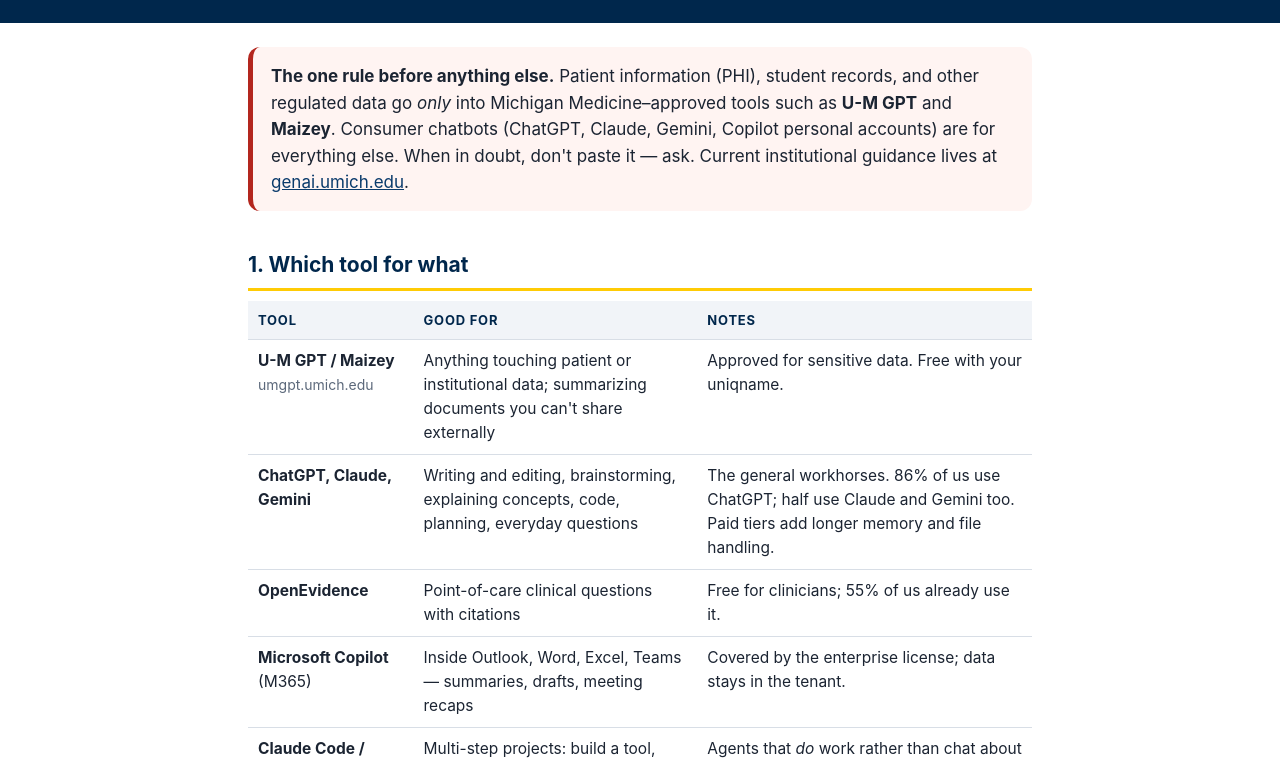
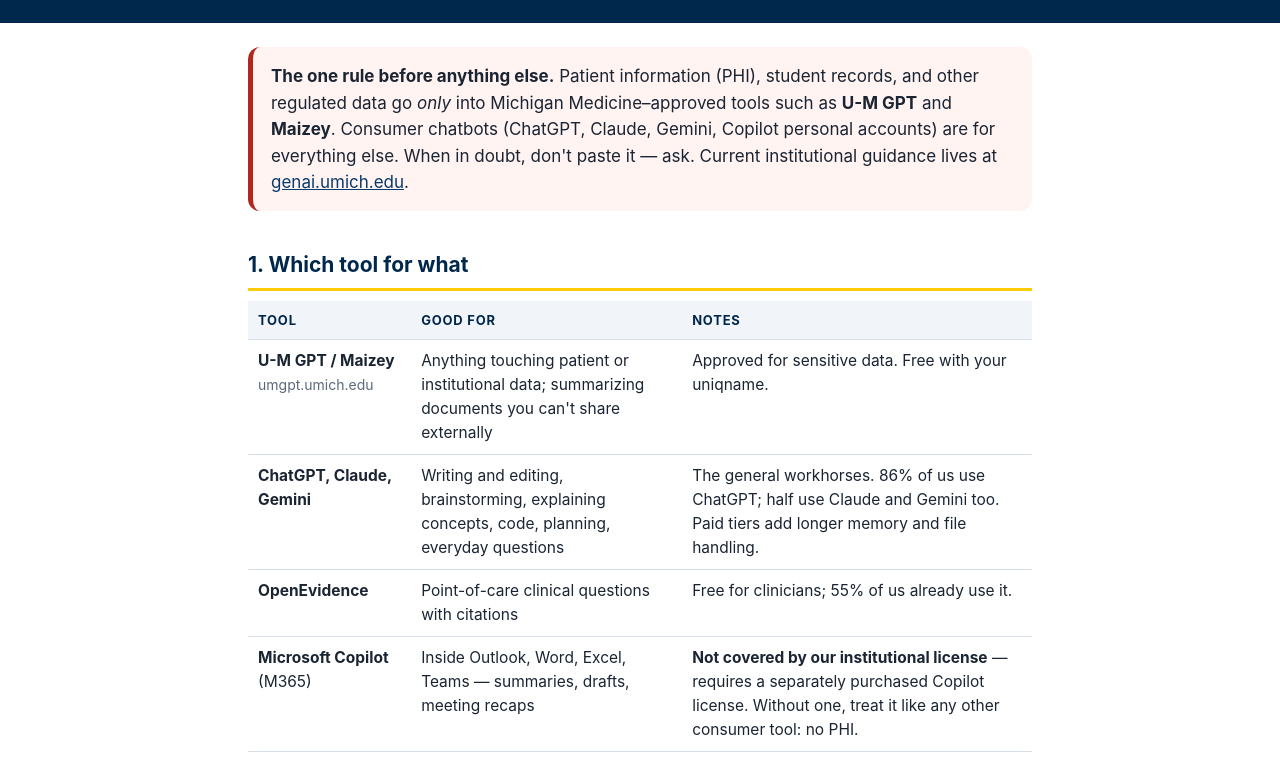
Before and after one commit to umdunn/Urology-AI-Guide, a plain HTML site: page index.html in a window 1280 px wide. Shown: the part 202-962 px from the top of the page. Drawn offline with Linux system fonts and the light colour scheme.

Commit message:
Add files via upload

```diff
--- a/index.html
+++ b/index.html
@@ -61,7 +61,7 @@
   <tr><td><strong>U-M GPT / Maizey</strong><br><span class="small">umgpt.umich.edu</span></td><td>Anything touching patient or institutional data; summarizing documents you can't share externally</td><td>Approved for sensitive data. Free with your uniqname.</td></tr>
   <tr><td><strong>ChatGPT, Claude, Gemini</strong></td><td>Writing and editing, brainstorming, explaining concepts, code, planning, everyday questions</td><td>The general workhorses. 86% of us use ChatGPT; half use Claude and Gemini too. Paid tiers add longer memory and file handling.</td></tr>
   <tr><td><strong>OpenEvidence</strong></td><td>Point-of-care clinical questions with citations</td><td>Free for clinicians; 55% of us already use it.</td></tr>
-  <tr><td><strong>Microsoft Copilot</strong> (M365)</td><td>Inside Outlook, Word, Excel, Teams &mdash; summaries, drafts, meeting recaps</td><td>Covered by the enterprise license; data stays in the tenant.</td></tr>
+  <tr><td><strong>Microsoft Copilot</strong> (M365)</td><td>Inside Outlook, Word, Excel, Teams &mdash; summaries, drafts, meeting recaps</td><td><strong>Not covered by our institutional license</strong> &mdash; requires a separately purchased Copilot license. Without one, treat it like any other consumer tool: no PHI.</td></tr>
   <tr><td><strong>Claude Code / Cowork / Codex</strong></td><td>Multi-step projects: build a tool, process a folder of files, automate a workflow</td><td>Agents that <em>do</em> work rather than chat about it. Start with the Chat-writes-the-prompt trick below.</td></tr>
   <tr><td><strong>Ambient scribes</strong> (DAX)</td><td>Drafting clinic notes from the visit conversation</td><td>Six of us use one routinely; the department is watching pre-charting and outside-records features closely.</td></tr>
 </table>
```
